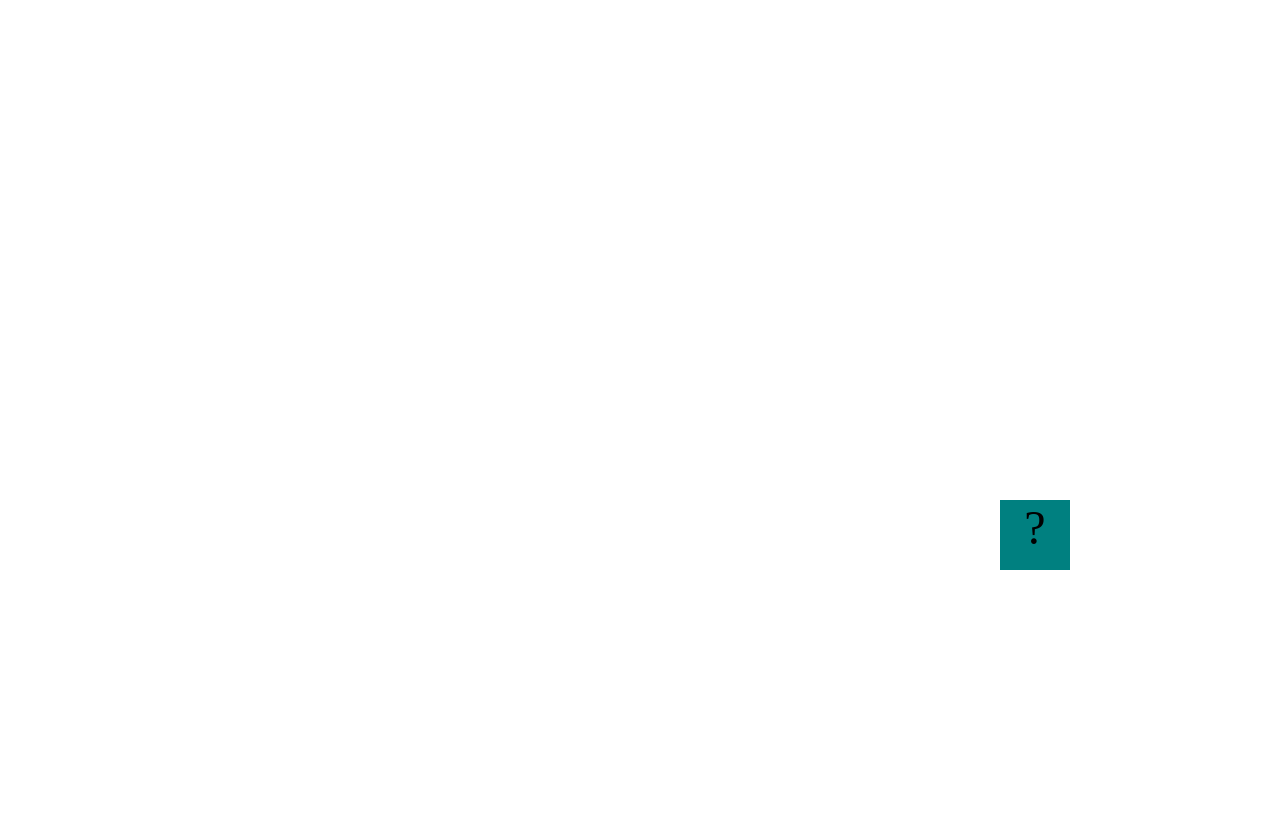
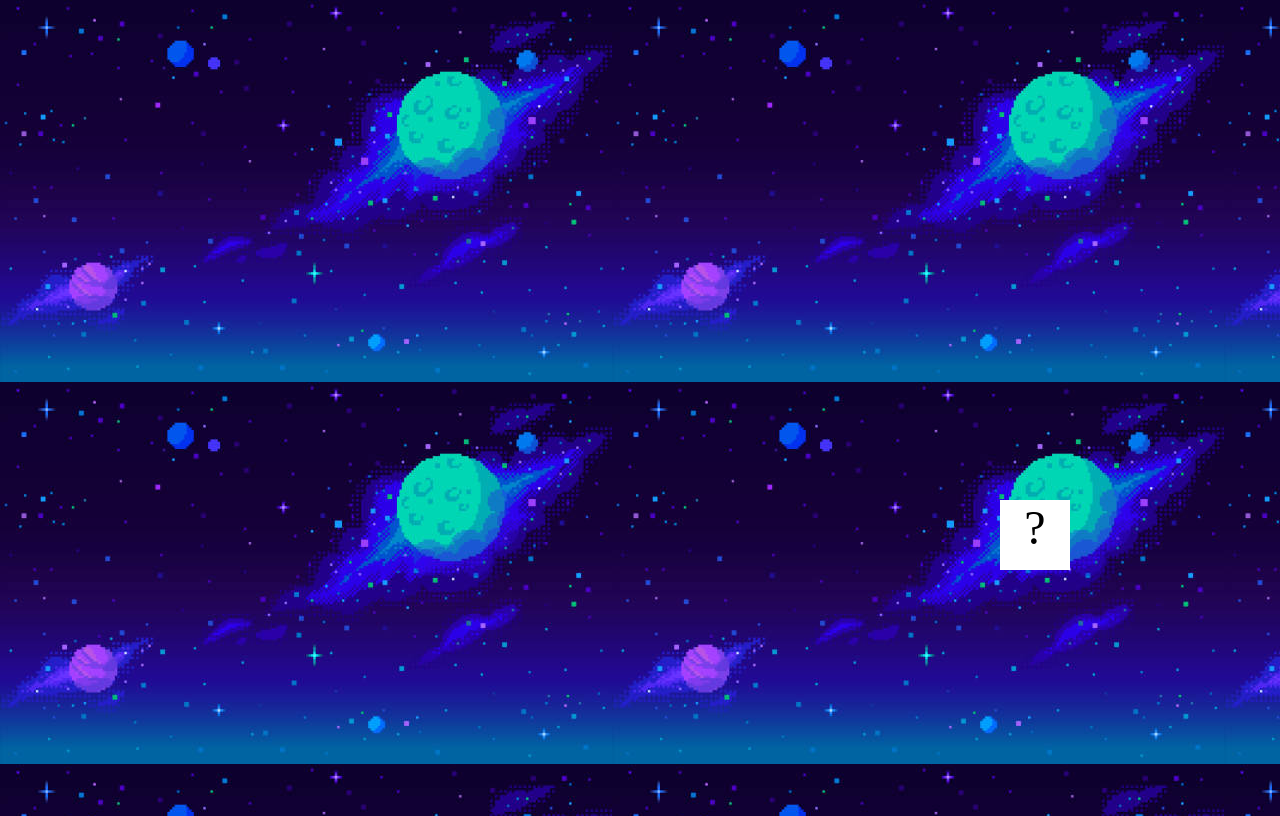
Before and after one commit to FavourAmanze/FavourAmanze.github.io, a plain HTML site: page projects/bouncing-box/index.html in a window 1280 px wide. Drawn offline with Linux system fonts and the light colour scheme.

Commit message:
added background and changed box color

```diff
--- a/projects/bouncing-box/index.html
+++ b/projects/bouncing-box/index.html
@@ -6,10 +6,13 @@
 	<title>Bouncing Box</title>
 	<script src="jquery.min.js"></script>
 	<style>
-		.box {
+		body {
+			background-image: url("img/space_background.jpg");
+		}
+ 		.box {
 			width: 70px;
 			height: 70px;
-			background-color: teal;
+			background-color: rgb(255, 255, 255);
 			font-size: 300%;
 			text-align: center;
 			user-select: none;
@@ -22,6 +25,7 @@
 
 		.board {
 			height: 100vh;
+
 		}
 	</style>
 	<!-- 	<script src="//cdnjs.cloudflare.com/ajax/libs/jquery/2.1.1/jquery.min.js"></script> -->
@@ -74,6 +78,7 @@
 			var speedY = 5;
 			var boardHeight = jQuery(window).height();
 
+
 			/*
 			This Function will be called 20 times/second. Each time it is called,
 			it should move the Box to a new location. If the box drifts off the screen
@@ -109,8 +114,8 @@
 			function handleBoxClick() {
 				// Increase points
 				points++;
-				// reset the box to the left
-				positionX = 0;
+				// reset the box randomly
+				positionX = randNum;
 				changeBoxText (points);
 				// Increase speed
 				if (speed > 0){
```
Also changed, not shown: projects/bouncing-box/img/space_background.jpg (added).
